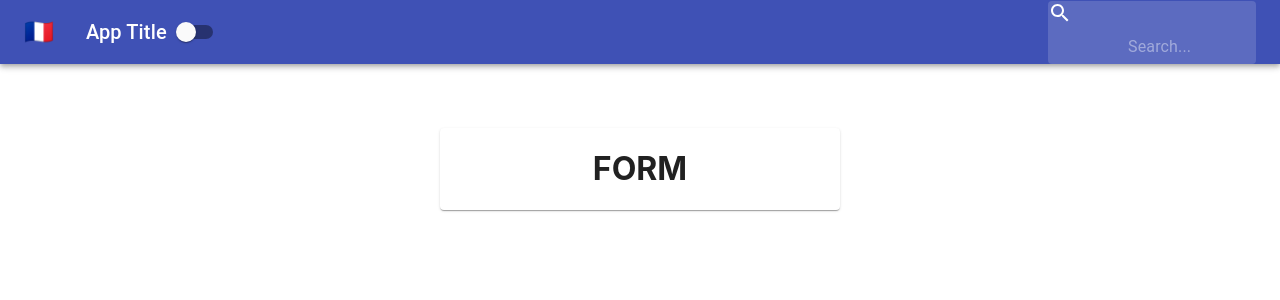
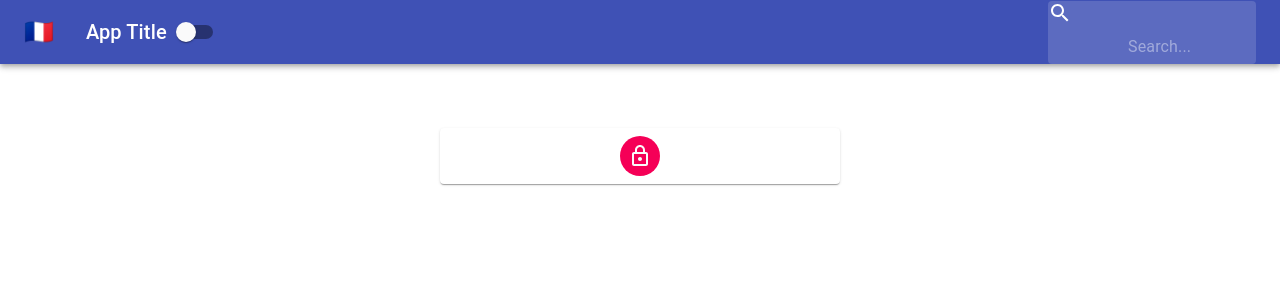
Before and after one commit to ecargiohc/context-app, a React (Create React App) app: page / in a window 1280 px wide. Shown: the top 300 px of the page. Built offline with nearby package versions, Linux system fonts and the light colour scheme.

Commit message:
added styling to Avatar class

```diff
--- a/src/Form.js
+++ b/src/Form.js
@@ -21,7 +21,9 @@ class Form extends Component {
         return (
             <main className={classes.main}>
                 <Paper className={classes.paper}>
-                    <h1>FORM</h1>
+                    <Avatar className={classes.avatar}>
+                        <LockOutlinedIcon />
+                    </Avatar>
                 </Paper>
             </main>
         )
--- a/src/styles/FormStyles.js
+++ b/src/styles/FormStyles.js
@@ -15,6 +15,10 @@ const styles =  theme => ({
         display: "flex",
         flexDirection: "column",
         alignItems: "center"
+    },
+    avatar: {
+        margin: theme.spacing.unit,
+        backgroundColor: theme.palette.secondary.main
     }
 });
 export default styles;
```
